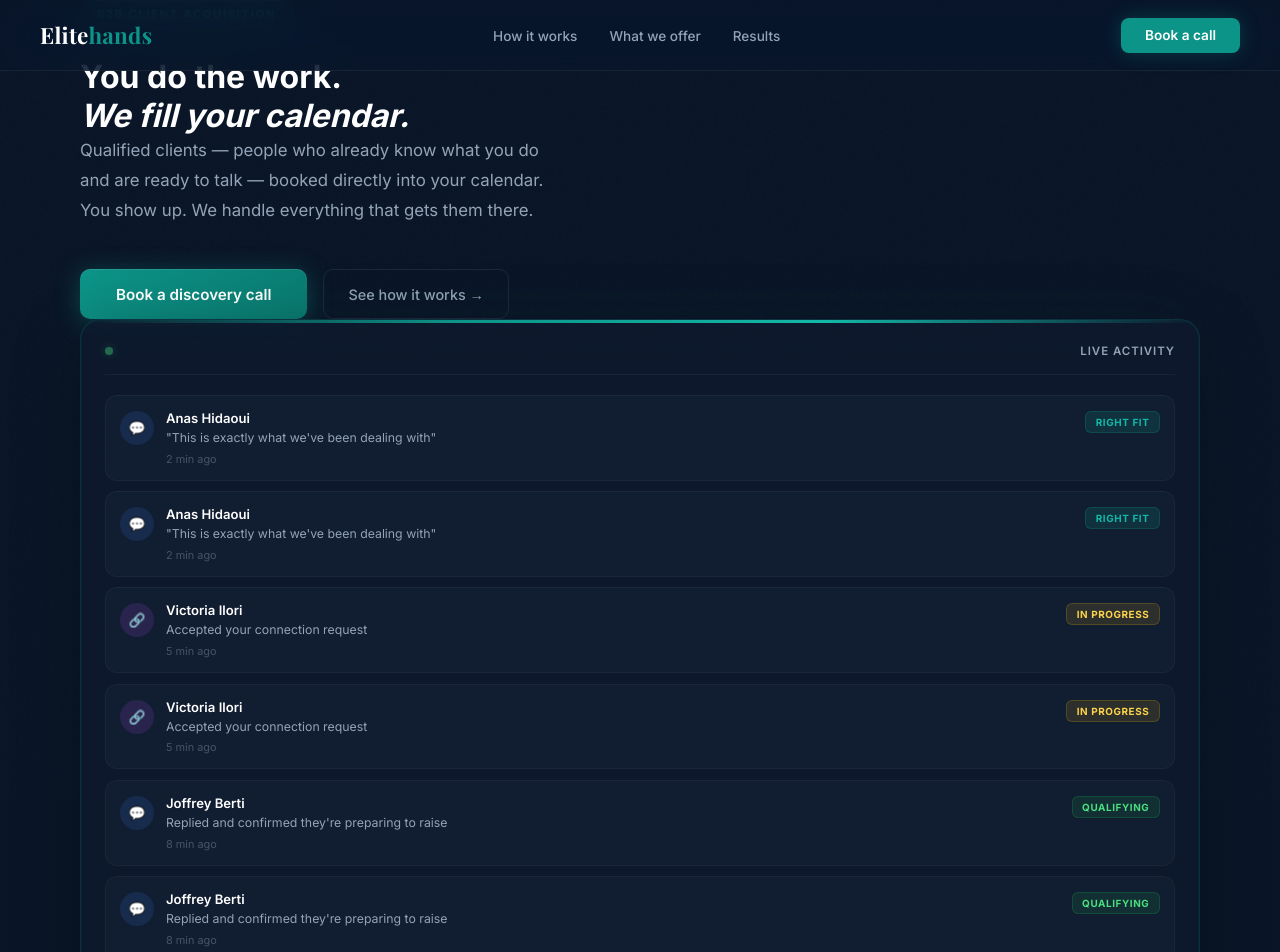
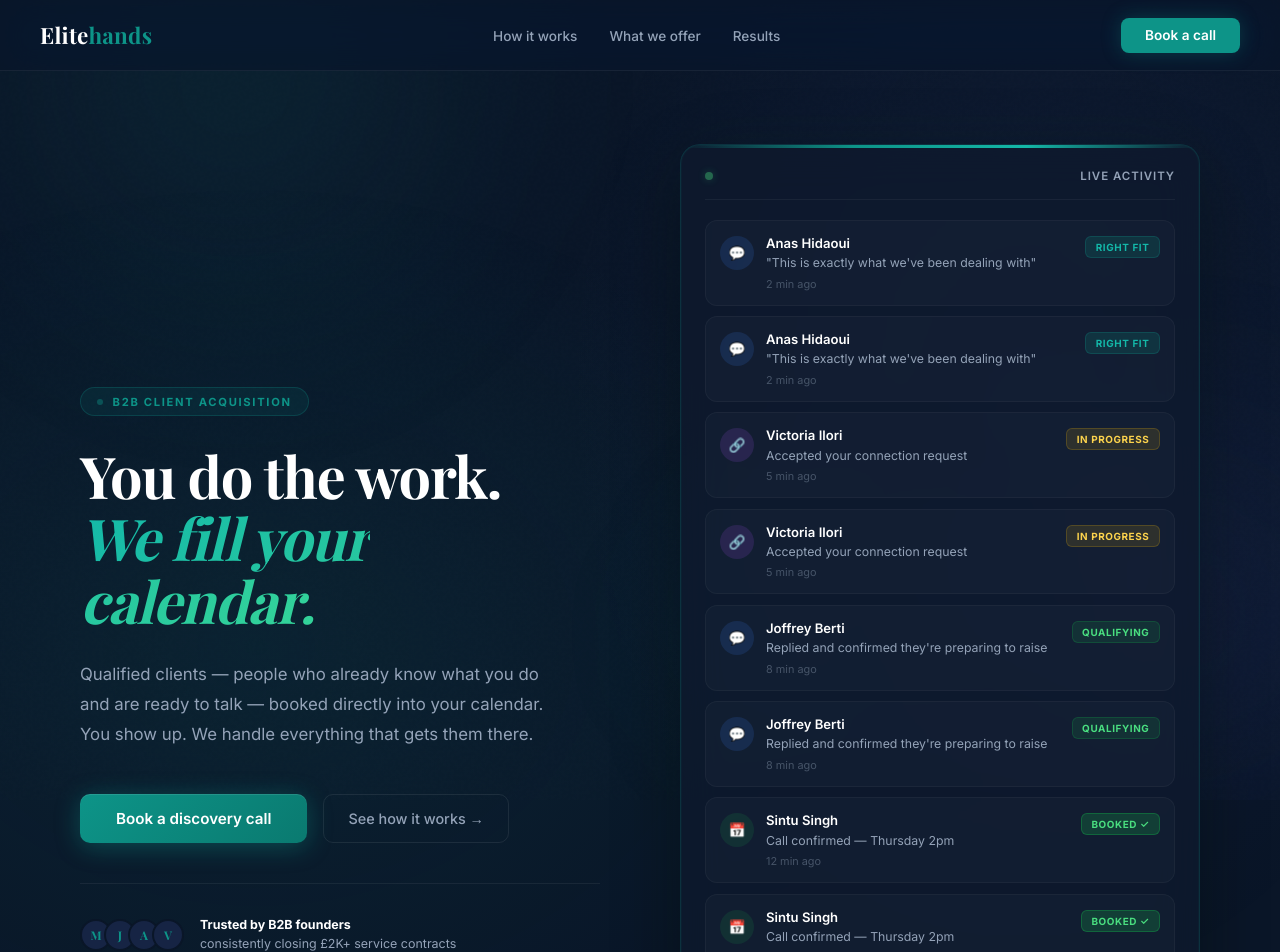
Before and after one commit to TobiWilliams001/Elitehands-Outbound, a React (Vite) app: page / in a window 1280 px wide. Shown: the top 952 px of the page. Built offline with nearby package versions, Linux system fonts and the light colour scheme; a web font is replaced by a local one.

Commit message:
feat(Hero): add floating orbs, gradient headline, trust avatar row

```diff
--- a/src/components/Hero.tsx
+++ b/src/components/Hero.tsx
@@ -1,32 +1,57 @@
-import React from 'react';
 import { SignalPanel } from './SignalPanel';
 
-export const Hero: React.FC = () => {
+export const Hero = () => {
   return (
-    <div style={{ maxWidth: '1200px', margin: '0 auto', padding: '0 2.5rem' }}>
-      <div className="hero">
+    <>
+      {/* Floating background orbs */}
+      <div className="bg-orbs" aria-hidden="true">
+        <div className="bg-orb bg-orb-1" />
+        <div className="bg-orb bg-orb-2" />
+        <div className="bg-orb bg-orb-3" />
+      </div>
+
+      <div className="hero-wrapper">
+        <div className="hero-grid">
+          {/* Left: Copy */}
           <div>
-          <div className="hero-eyebrow">B2B client acquisition</div>
-          <h1>
+            <div className="hero-eyebrow">
+              <span className="hero-eyebrow-dot" />
+              B2B Client Acquisition
+            </div>
+
+            <h1 className="hero-headline">
               You do the work.
               <br />
               <em>We fill your calendar.</em>
             </h1>
+
             <p className="hero-sub">
               Qualified clients — people who already know what you do and are ready to talk — booked directly into your calendar. You show up. We handle everything that gets them there.
             </p>
+
             <div className="hero-actions">
-            <a href="#cta" className="btn-primary">
-              Book a discovery call
-            </a>
-            <a href="#how" className="btn-ghost">
-              See how it works →
-            </a>
+              <a href="#cta" className="btn-primary">Book a discovery call</a>
+              <a href="#how" className="btn-ghost">See how it works →</a>
+            </div>
+
+            <div className="hero-trust">
+              <div className="hero-avatars">
+                {['M', 'J', 'A', 'V'].map((letter) => (
+                  <div className="hero-avatar" key={letter}>{letter}</div>
+                ))}
+              </div>
+              <p className="hero-trust-text">
+                <strong>Trusted by B2B founders</strong>
+                <br />
+                consistently closing £2K+ service contracts
+              </p>
             </div>
           </div>
 
+          {/* Right: Signal Panel */}
           <SignalPanel />
         </div>
       </div>
+    </>
   );
 };
```
Lines whose indentation alone changed are shown as unchanged.
